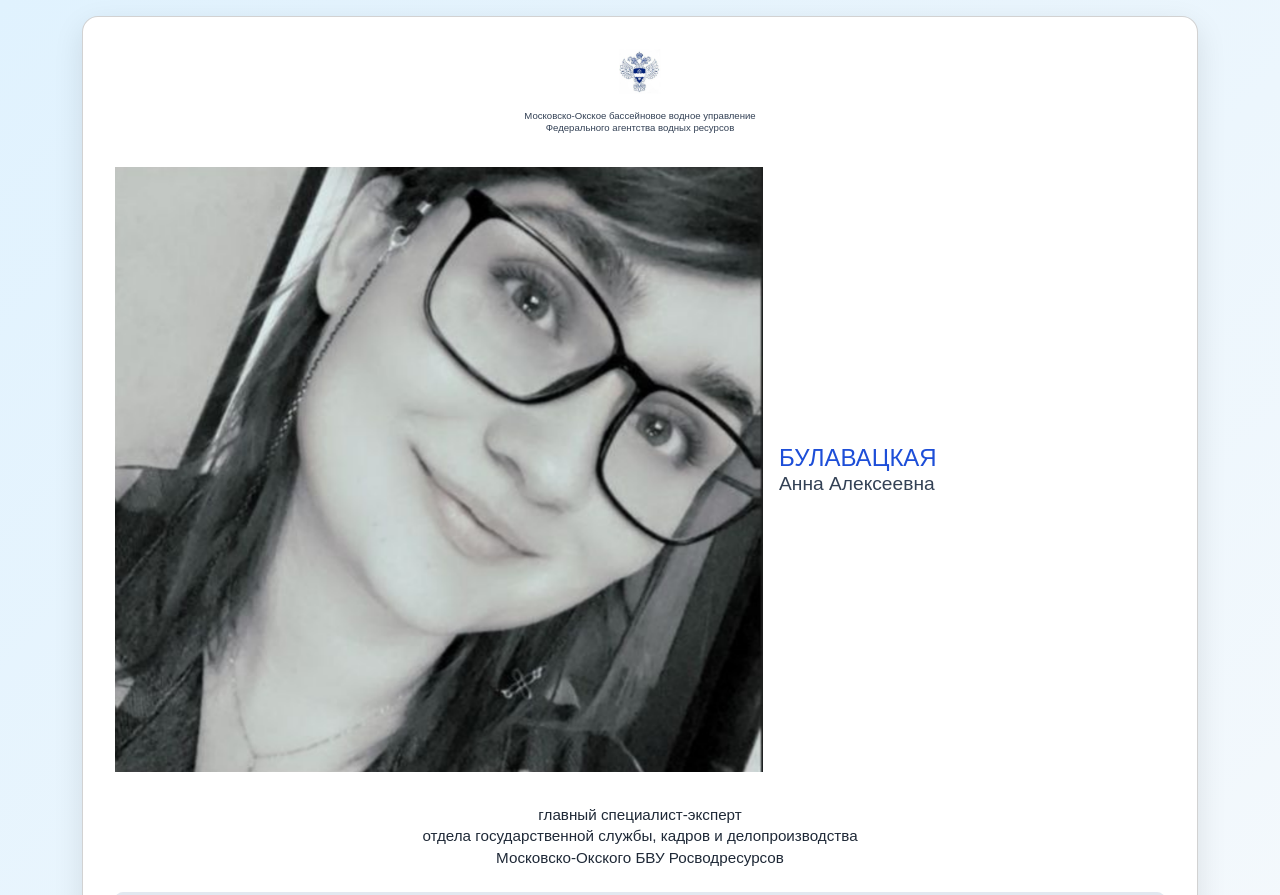
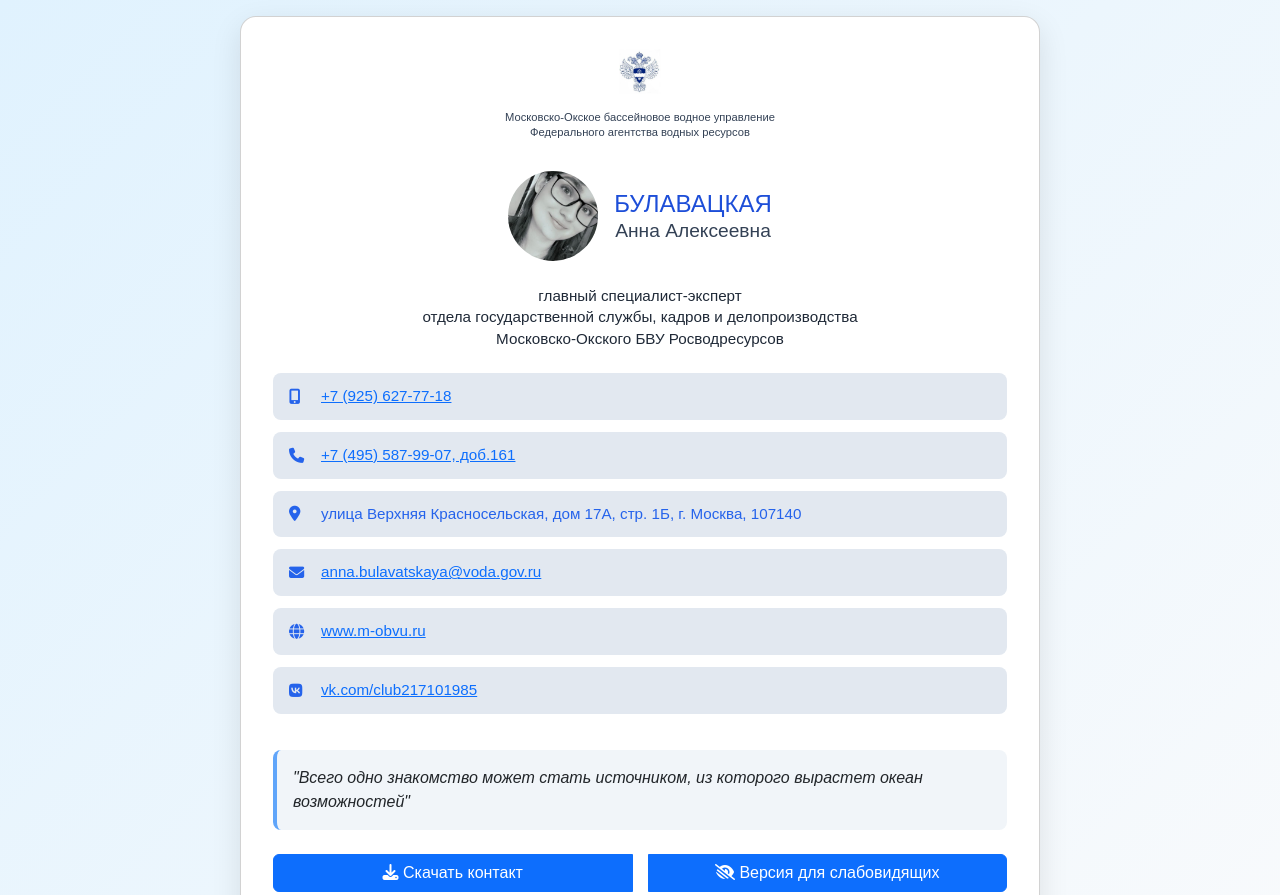
Before and after one commit to Bulavackii/bulavatskaya-card, a plain HTML site: page index.html in a window 1280 px wide. Shown: the top 895 px of the page. Drawn offline with nearby package versions, Linux system fonts and the light colour scheme.

Commit message:
Update index.html

```diff
--- a/index.html
+++ b/index.html
@@ -20,6 +20,7 @@
       background: #fff;
       border-radius: 1rem;
       box-shadow: 0 10px 30px rgba(0,0,0,0.1);
+      max-width: 800px;
       margin: auto;
       padding: 2rem;
     }
@@ -46,6 +47,16 @@
       line-height: 1.3;
     }
 
+    .profile {
+      display: flex;
+      flex-wrap: wrap;
+      align-items: center;
+      gap: 1rem;
+      justify-content: center;
+      text-align: center;
+      margin-bottom: 1.5rem;
+    }
+
     .profile img {
       width: 90px;
       height: 90px;
@@ -69,7 +80,7 @@
     .position {
       font-size: 0.95rem;
       line-height: 1.4;
-      margin: 1rem 0 1.5rem;
+      margin-bottom: 1.5rem;
       color: #1f2937;
       text-align: center;
     }
@@ -110,10 +121,6 @@
       .btn-group {
         flex-direction: row;
       }
-    }
-
-    .bvu {
-      font-size: 0.60rem;
     }
 
     /* ===== Режим для слабовидящих ===== */
@@ -162,6 +169,10 @@
     .visually-impaired .position {
       color: #e5e7eb !important;
     }
+
+    .bvu {
+      font-size: 0.7rem;
+    }
   </style>
 </head>
 <body>
@@ -173,15 +184,11 @@
         <div class="bvu">Федерального агентства водных ресурсов</div>
       </div>
 
-      <div class="row g-3 align-items-center mb-3 text-center text-sm-start">
-        <div class="col-12 col-sm-auto">
-          <img src="ava.png" alt="Фото" class="mx-auto d-block">
-        </div>
-        <div class="col">
-          <div class="profile-info">
-            <h1>БУЛАВАЦКАЯ</h1>
-            <h2>Анна Алексеевна</h2>
-          </div>
+      <div class="profile">
+        <img src="ava.png" alt="Фото">
+        <div class="profile-info">
+          <h1>БУЛАВАЦКАЯ</h1>
+          <h2>Анна Алексеевна</h2>
         </div>
       </div>
 
@@ -193,7 +200,7 @@
 
       <div class="info-block"><i class="fas fa-mobile-alt"></i><a href="tel:+79256277718">+7 (925) 627-77-18</a></div>
       <div class="info-block"><i class="fas fa-phone"></i><a href="tel:+74955879907,161">+7 (495) 587-99-07, доб.161</a></div>
-      <div class="info-block"><i class="fas fa-map-marker-alt"></i><span class="text-primary">улица Верхняя Красносельская, дом 17А, стр. 1Б, г. Москва, 107140</span></div>
+      <div class="info-block"><i class="fas fa-map-marker-alt"></i><span style="color: #2563eb;">улица Верхняя Красносельская, дом 17А, стр. 1Б, г. Москва, 107140</span></div>
       <div class="info-block"><i class="fas fa-envelope"></i><a href="mailto:anna.bulavatskaya@voda.gov.ru">anna.bulavatskaya@voda.gov.ru</a></div>
       <div class="info-block"><i class="fas fa-globe"></i><a href="https://www.m-obvu.ru/" target="_blank">www.m-obvu.ru</a></div>
       <div class="info-block"><i class="fab fa-vk"></i><a href="https://vk.com/club217101985" target="_blank">vk.com/club217101985</a></div>
```
